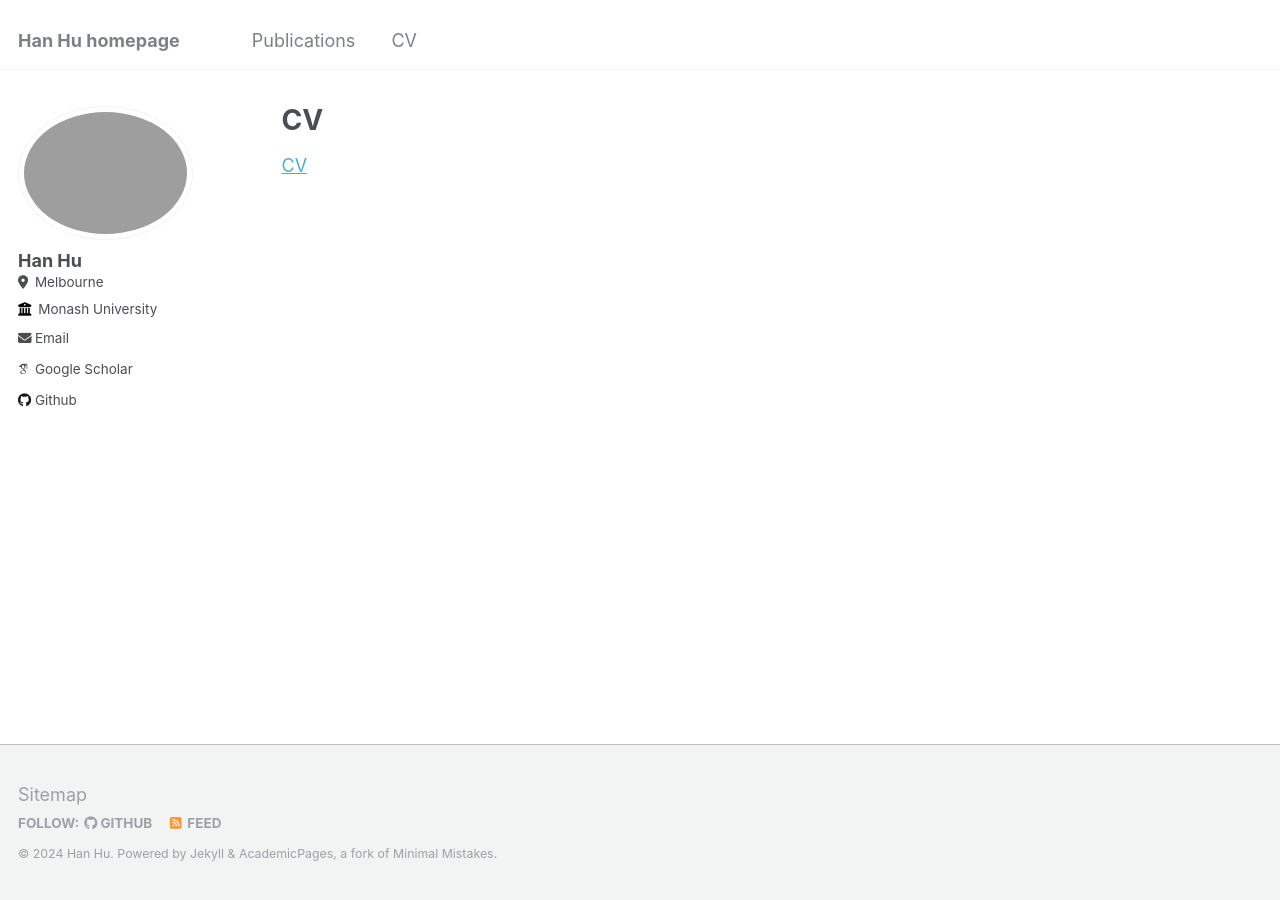
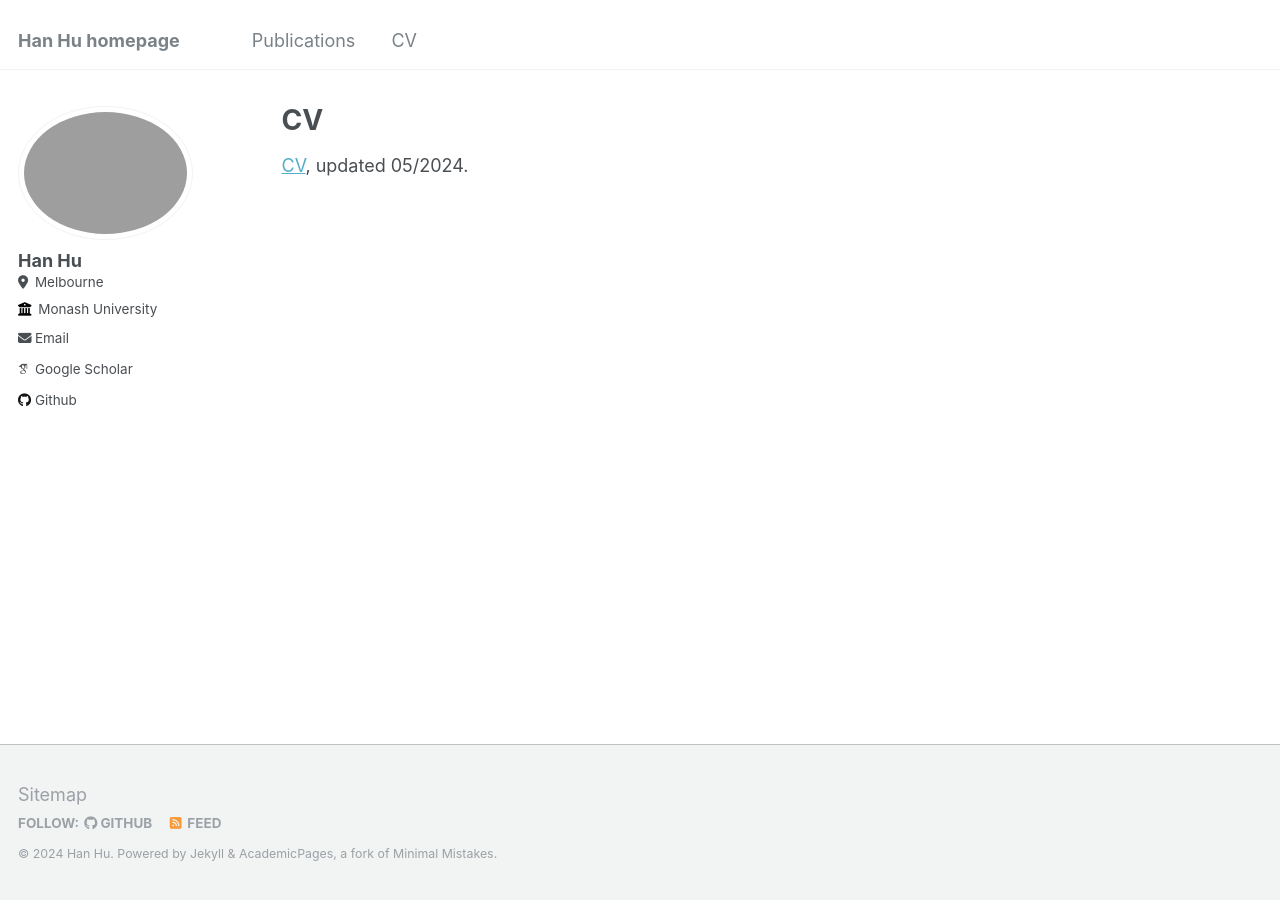
Before and after one commit to huhanGitHub/huhanGitHub.github.io, a Jekyll site: the page built from _pages/cv.md, in a window 1280 px wide. Built offline with Jekyll 4.4.1, drawn with Linux system fonts in a browser that asks for light colours; some web fonts are replaced.

Commit message:
Update cv.md

```diff
--- a/_pages/cv.md
+++ b/_pages/cv.md
@@ -9,4 +9,4 @@ redirect_from:
 
 {% include base_path %}
 
-[CV](https://github.com/huhanGitHub/huhan.github.io/tree/master/files/resume_eng.pdf)
+[CV](https://github.com/huhanGitHub/huhan.github.io/raw/master/files/resume_eng.pdf), updated 05/2024.
```
